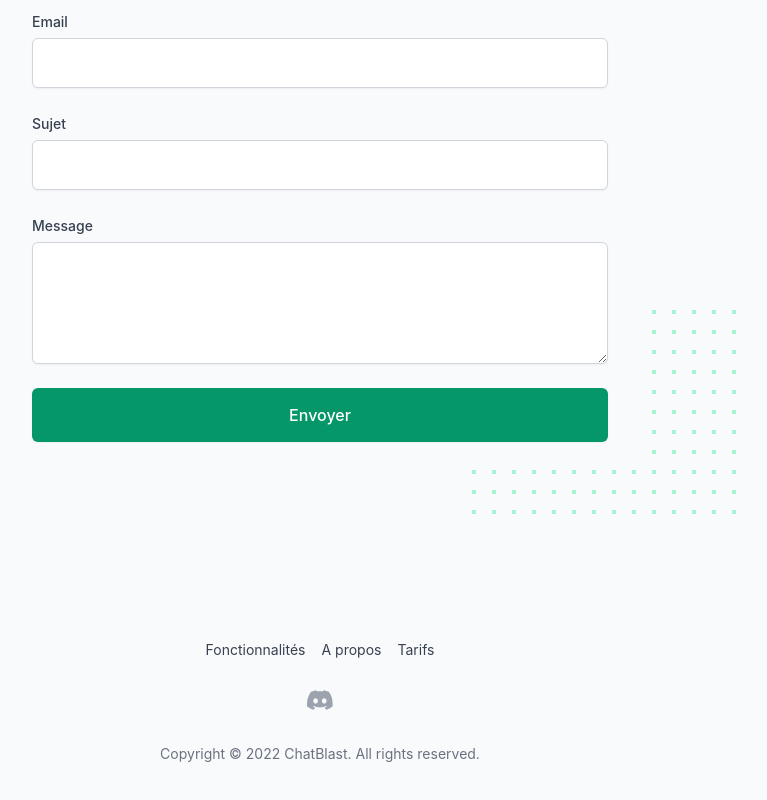
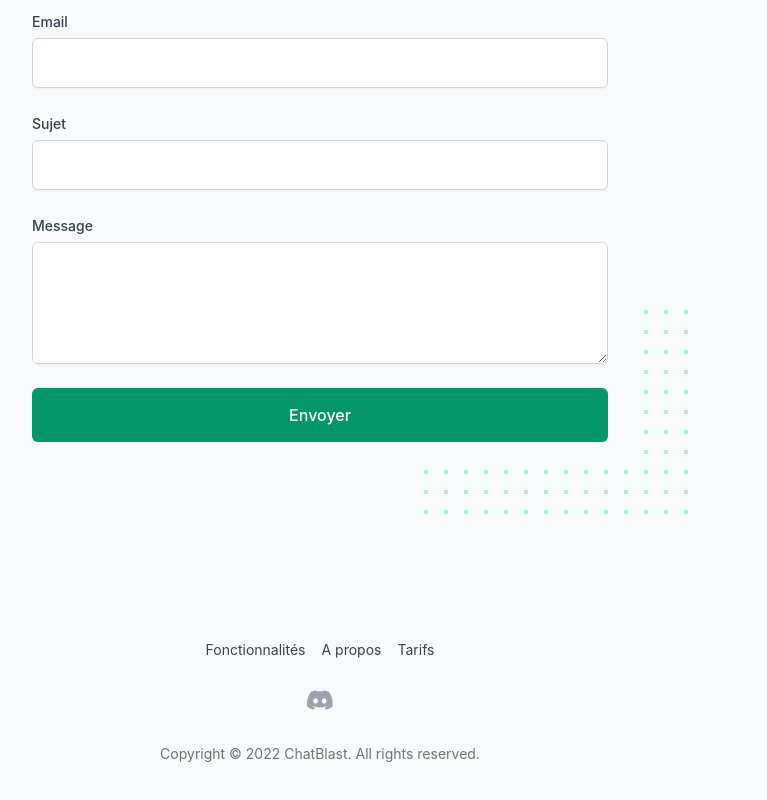
Before and after one commit to baramex/chatblast-website, a React (Create React App) app: page / in a window 1280 px wide. Shown: the part 5851-6651 px from the top of the page, without its empty margins (320-1087 px from the left). Built offline with nearby package versions, Linux system fonts and the light colour scheme.

Commit message:
fixed svg

```diff
--- a/src/components/Home/About.jsx
+++ b/src/components/Home/About.jsx
@@ -13,7 +13,7 @@ export function About() {
             À propos de nous
           </h2>
 
-          <svg className="absolute top-0 right-0 -mr-10 -mt-3 hidden md:block lg:-mr-24" width="360" height="270" fill="none" viewBox="0 0 360 270" aria-hidden="true">
+          <svg className="absolute top-0 right-0 -mr-9 -mt-3 hidden md:block md:-mr-6 xl:-mr-24" width="360" height="270" fill="none" viewBox="0 0 360 270" aria-hidden="true">
             <defs>
               <pattern id="1" x="0" y="0" width="20" height="20" patternUnits="userSpaceOnUse">
                 <rect x="0" y="0" width="4" height="4" className="text-emerald-300" fill="currentColor" />
--- a/src/components/Home/CallToAction.jsx
+++ b/src/components/Home/CallToAction.jsx
@@ -22,7 +22,7 @@ export function CallToAction() {
           <p className="mt-4 text-lg tracking-tight text-white">
             Ce sont vos visiteurs qui seront heureux. Débutez en beauté avec 7 jours offerts pour prendre en main notre produit.
           </p>
-          <Button to="/register" color="white" className="mt-10">
+          <Button href="#pricing" color="white" className="mt-10">
             7 jours offerts
           </Button>
         </div>
--- a/src/components/Home/Contact.jsx
+++ b/src/components/Home/Contact.jsx
@@ -17,7 +17,7 @@ export default function Contact() {
                     <svg className="absolute top-0 left-0 -mt-14 hidden md:block -ml-20" width="280" height="220" fill="none" viewBox="0 0 280 220" aria-hidden="true">
                         <rect width="280" height="220" fill="url(#1)" />
                     </svg>
-                    <svg className="absolute bottom-0 right-0 -mb-16 hidden md:block -mr-28" width="280" height="220" fill="none" viewBox="0 0 280 220" aria-hidden="true">
+                    <svg className="absolute bottom-0 right-0 -mb-16 hidden md:block -mr-16" width="280" height="220" fill="none" viewBox="0 0 280 220" aria-hidden="true">
                         <rect width="280" height="220" fill="url(#2)" />
                     </svg>
 
```
